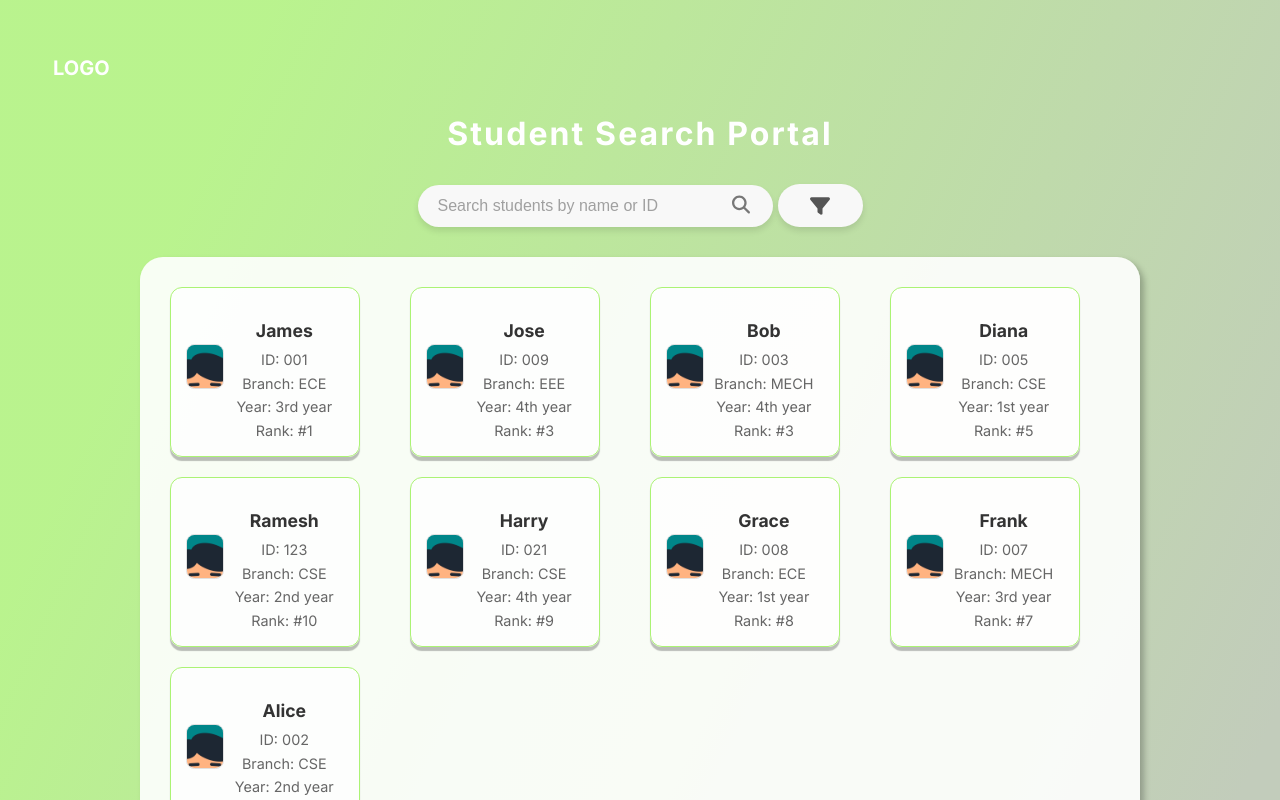
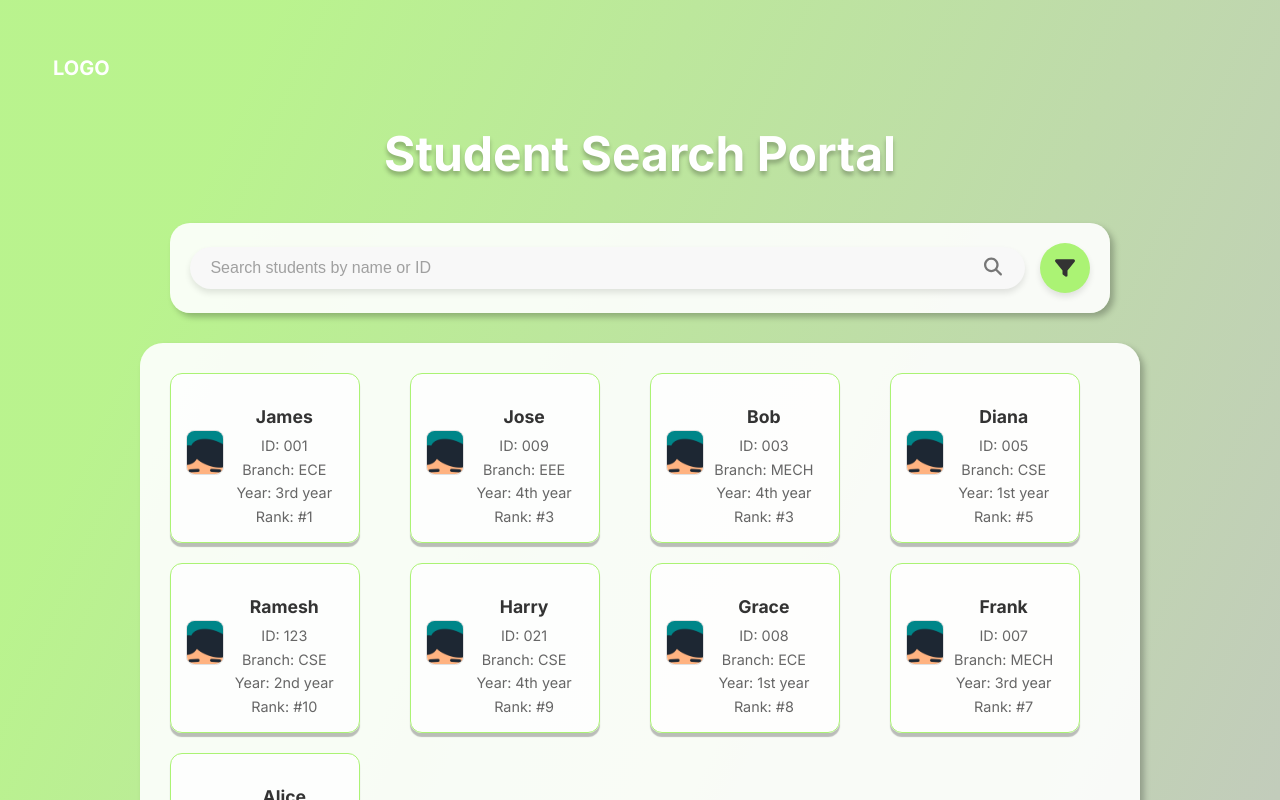
Before and after one commit to spytechofficial2117/LSM, a React (Create React App) app: page / in a window 1280 px wide. Shown: the top 800 px of the page. Built offline with nearby package versions, Linux system fonts and the light colour scheme.

Commit message:
styling and js fixes

```diff
--- a/package.json
+++ b/package.json
@@ -3,6 +3,9 @@
   "version": "0.1.0",
   "private": true,
   "dependencies": {
+    "@fortawesome/fontawesome-svg-core": "^6.7.2",
+    "@fortawesome/free-solid-svg-icons": "^6.7.2",
+    "@fortawesome/react-fontawesome": "^0.2.2",
     "@testing-library/dom": "^10.4.0",
     "@testing-library/jest-dom": "^6.6.3",
     "@testing-library/react": "^16.3.0",
@@ -10,6 +13,7 @@
     "react": "^19.1.0",
     "react-dom": "^19.1.0",
     "react-scripts": "5.0.1",
+    "recharts": "^2.15.3",
     "web-vitals": "^2.1.4"
   },
   "scripts": {
--- a/src/App.css
+++ b/src/App.css
@@ -36,44 +36,48 @@ body{
 }
 .portal-title{
     text-align: center;
-    color: #fff;
-    letter-spacing: 2.1px;
-    line-height: normal;
+    color: #FFF;
+    text-shadow: 0px 4px 4px rgba(0, 0, 0, 0.25);
+    font-size: 48px;
+    font-weight: 700;
+    line-height: 1.2;
+    margin-bottom: 40px;
 }
-/* .student-image-container{
-  width: 47px;
-  height: 43px;
-  border-radius: 50%;
-  overflow: hidden;
+
+.main-content {
+    display: flex;
+    flex-direction: column;
+    gap: 30px;
+    align-items: center;
+    flex-grow: 1;
+}
+
+.search-bar-wrapper {
+  width: 80%;
+  max-width: 960px;
+  margin: 0 auto;
+  padding: 20px;
+  border-radius: 20px;
+  background: rgba(255, 255, 255, 0.90);
+  box-shadow: 4px 4px 6.8px 0px rgba(0, 0, 0, 0.25);
   display: flex;
-  justify-content: center;
-  align-items: center;
-  background-color: #161a20;
-  border: 2px solid #e3f490;
-  flex-shrink: 0;
-} */
+  flex-direction: column;
+  gap: 15px;
+  box-sizing: border-box;
+}
 
-.search-bar-wrapper{
-    position: relative;
-    display: flex;
-    justify-content: center;
-    width: 100%;
-    padding-bottom: 20px;
-}
 .search-bar-container {
   display: flex;
-  align-items: center;
-  padding: 0 10px;
-  height: 62px;
-  width: 465px ;/* Ensure it takes full width to distribute space */
-  box-sizing: border-box; /* Include padding in width calculation */
+  gap: 15px;
+  width: 100%;
+  box-sizing: border-box;
 }
 
 .search-input-group {
-  display: flex; /* Make this a flex container too */
+  display: flex;
   align-items: center;
-  flex-grow: 1; /* Allow this group to take up available space */
-  position: relative; /* For absolute positioning of search icon if needed */
+  flex-grow: 1;
+  position: relative;
 }
 
 .search-input {
@@ -106,39 +110,103 @@ body{
   top: 50%;
   transform: translateY(-50%);
   z-index: 2;
-  margin-left: 0;
-}
-
-.search-icon:hover {
-  color: #000;
 }
 
 .filter-icon {
-  background-color: #f8f8f8;
-  margin-left: 5px;
+  background-color: #ABF374;
   border: none;
   border-radius: 30px;
-  width: 85px;
-  height: 43px;
-  min-width: 50px;
+  width: 50px;
+  height: 50px;
   display: flex;
   align-items: center;
   justify-content: center;
   cursor: pointer;
+  box-shadow: 0 4px 6px rgba(0, 0, 0, 0.1);
+  color: #333;
   font-size: 20px;
-  color: #555;
-  box-shadow: 0 4px 6px rgba(0, 0, 0, 0.1);
   flex-shrink: 0;
+  position: relative;
+  transition: transform 0.2s ease-in-out;
+}
+.filter-icon:hover {
+  transform: translateY(-2px);
 }
 
-.filter-icon:hover {
-  background-color: #eee;
-  color:#000
+.filter-active-dot {
+    position: absolute;
+    top: 5px;
+    right: 5px;
+    width: 10px;
+    height: 10px;
+    background-color: #FF5722;
+    border-radius: 50%;
+    border: 2px solid white;
 }
 
-.no-results-message{
+/* No results message */
+.no-results-message {
+  grid-column: 1 / 5;
   text-align: center;
+  margin-top: 2rem;
+  margin-bottom: 2rem;
+  padding: 20px;
+  padding-left: 0px;
+  padding-right: 0px;
+  background: rgba(255, 255, 255, 0.9);
+  border-radius: 12px;
+  box-shadow: 0 4px 6px rgba(0, 0, 0, 0.1);
+  color: #555;
+  font-size: 1.1em;
+  font-weight: 500;
+  width: 100%;
+}
+
+.no-results-message p {
+  white-space: nowrap;
+  overflow: hidden;
+  text-overflow: ellipsis;
+  margin: 0;
+  padding: 0;
+}
+
+/* Dashboard Animation */
+.student-dashboard-wrapper {
+  position: fixed;
+  left: 0;
+  width: 100%;
+  height: 100%;
+  background-color: #f3f4f6;
+  z-index: 1000;
+  transition: transform 0.3s ease-out;
+  transform: translateX(100%);
   display: flex;
+  overflow-y: auto;
+}
+
+.student-dashboard-wrapper.enter-active {
+  transform: translateX(0);
+}
+
+.student-dashboard-wrapper.enter {
+  transform: translateX(100%);
+}
+
+/* Back button in dashboard view */
+.back-button {
+  position: absolute;
+  top: 20px;
+  left: 20px;
+  background-color: #ffffff;
+  border: 1px solid #ddd;
+  border-radius: 50%;
+  width: 40px;
+  height: 40px;
+  display: flex;
+  align-items: center;
   justify-content: center;
-  align-items: center;
+  font-size: 20px;
+  cursor: pointer;
+  box-shadow: 0 2px 4px rgba(0,0,0,0.1);
+  z-index: 1001;
 }
--- a/src/App.js
+++ b/src/App.js
@@ -42,6 +42,7 @@ function App() {
   const [searchQuery, setSearchQuery]= useState('');
 
   const [selectedStudent, setselectedStudent]= useState(null);
+  const [showDashboard, setShowDashboard] = useState(false); // New state for controlling dashboard visibility and animation
 
   useEffect(()=>{
     let filtered= students;
@@ -60,6 +61,15 @@ function App() {
     }
    setSearchResults(filtered);
  } , [appliedBranch, appliedYear , searchQuery]);
+
+ // Effect to manage dashboard animation classes
+ useEffect(() => {
+   if (selectedStudent) {
+     setShowDashboard(true); // When a student is selected, set showDashboard to true
+   } else {
+     setShowDashboard(false); // When no student is selected, hide dashboard immediately
+   }
+ }, [selectedStudent]);
 
  const handleresetFilters= ()=> {
         setAppliedBranch('All');
@@ -81,14 +91,16 @@ const handleBackToList =() =>{
 
   return (
     <div className="app-container">
-      {selectedStudent ? (
+      {selectedStudent && ( // Render the dashboard only if a student is selected
         <>
-        <button onClick={handleBackToList} className='back-button'>
-          &larr;
-        </button>
-        <StudentDashboard />
+          <div className={`student-dashboard-wrapper ${showDashboard ? 'enter-active' : 'enter'}`}>
+            {/* Pass selectedStudent AND handleBackToList to dashboard */}
+            <StudentDashboard student={selectedStudent} onBack={handleBackToList} />
+          </div>
         </>
-      ): (
+      )}
+
+      {!selectedStudent && ( // Render the search and grid when no student is selected
         <>
           <Header />
           <h1 className='portal-title'>Student Search Portal</h1>
@@ -102,7 +114,7 @@ const handleBackToList =() =>{
               onSearchChange={setSearchQuery}
             />
             <div className="student-grid">
-          { searchResults.length >0 ? (
+              { searchResults.length > 0 ? (
                 searchResults.map((student,index)=>(
                   <Studentcard key={student.id || index} student={student} onClick={handleStudentCardClick}/>
                 ))
--- a/src/StudentDashboard.css
+++ b/src/StudentDashboard.css
@@ -345,7 +345,7 @@ header {
 /* --- Chart Container Specific Styling --- */
 .chart-container {
     width: 100%;
-    height: 300px; /* Default height for line chart and bar chart containers */
+    height: 300px;
     display: flex;
     flex-direction: column;
     justify-content: center;
@@ -353,25 +353,20 @@ header {
     position: relative;
 }
 
-/* Specific height for PieChart container to match image */
 .chart-pie-specific {
-    height: 250px; /* Reduced height for pie chart to match image */
-    /* No padding here, padding will be applied by the grid container */
+    height: 250px;
 }
 
-/* Make sure inner chart containers don't have extra padding as they are within the main card's padding */
 .chart-pie-specific .section-title,
 .chart-marks-specific .section-title {
-    margin-top: 0; /* Remove top margin if the charts-and-summary-grid handles spacing */
+    margin-top: 0;
 }
 
-/* Specific styling for the Questions Attempted chart to ensure label placement */
 .questions-attempted-chart .recharts-label {
     fill: #6b7280;
     font-size: 13px;
 }
 
-/* --- Learning Progress Grid --- */
 .learning-progress-grid {
     display: grid;
     grid-template-columns: 1fr;
@@ -436,3 +431,26 @@ header {
     background-color: #ffff;
     border: none;
 }
+
+/* Animation styles for dashboard */
+.student-dashboard-wrapper {
+  position: fixed;
+  top: 0;
+  left: 0;
+  width: 100%;
+  height: 100%;
+  background-color: #f3f4f6;
+  z-index: 1000;
+  overflow-y: auto;
+}
+
+.student-dashboard-wrapper.enter {
+  transform: translateX(100%);
+  opacity: 0;
+}
+
+.student-dashboard-wrapper.enter-active {
+  transform: translateX(0);
+  opacity: 1;
+  transition: transform 500ms ease-out, opacity 500ms ease-out;
+}
--- a/src/StudentDashboardcom.js
+++ b/src/StudentDashboardcom.js
@@ -65,12 +65,36 @@ const MetricCard = ({ label, value, icon, iconBgClass, iconTextClass }) => (
     </div>
 );
 
-function StudentDashboard({ student = dummyStudentData }) {
+function StudentDashboard({ student: propStudent, onBack }) { // Receive onBack prop
+    // Merge the actual student data with dummy data to ensure all properties exist
+    // Properties from propStudent will override dummyStudentData
+    const student = {
+        ...dummyStudentData,
+        ...propStudent,
+        // For nested objects/arrays, you might need deeper merges if partial updates are expected
+        // For now, assuming if propStudent has a key like 'successFailData', it's the complete one.
+        successFailData: propStudent.successFailData || dummyStudentData.successFailData,
+        marksSummary: propStudent.marksSummary || dummyStudentData.marksSummary,
+        questionsAttempted: propStudent.questionsAttempted || dummyStudentData.questionsAttempted,
+        learningProgress: {
+            ...dummyStudentData.learningProgress,
+            ...(propStudent.learningProgress || {})
+        },
+        activitiesData: propStudent.activitiesData || dummyStudentData.activitiesData,
+    };
+
     // COLORS variable is necessary for PieChart
     const COLORS = student.successFailData.map(d => d.color);
 
     return (
         <div className="dashboard-container">
+            {/* Back Button - now inside the dashboard component */}
+            {onBack && (
+                <button onClick={onBack} className='back-button'>
+                    &larr;
+                </button>
+            )}
+
             {/* Top Header Section */}
             <header>
                 <div className="header-logo">LOGO</div>
```
Also changed, not shown: 1 other file (tests, documents, lock files or other folders). Lines whose indentation alone changed are shown as unchanged.
